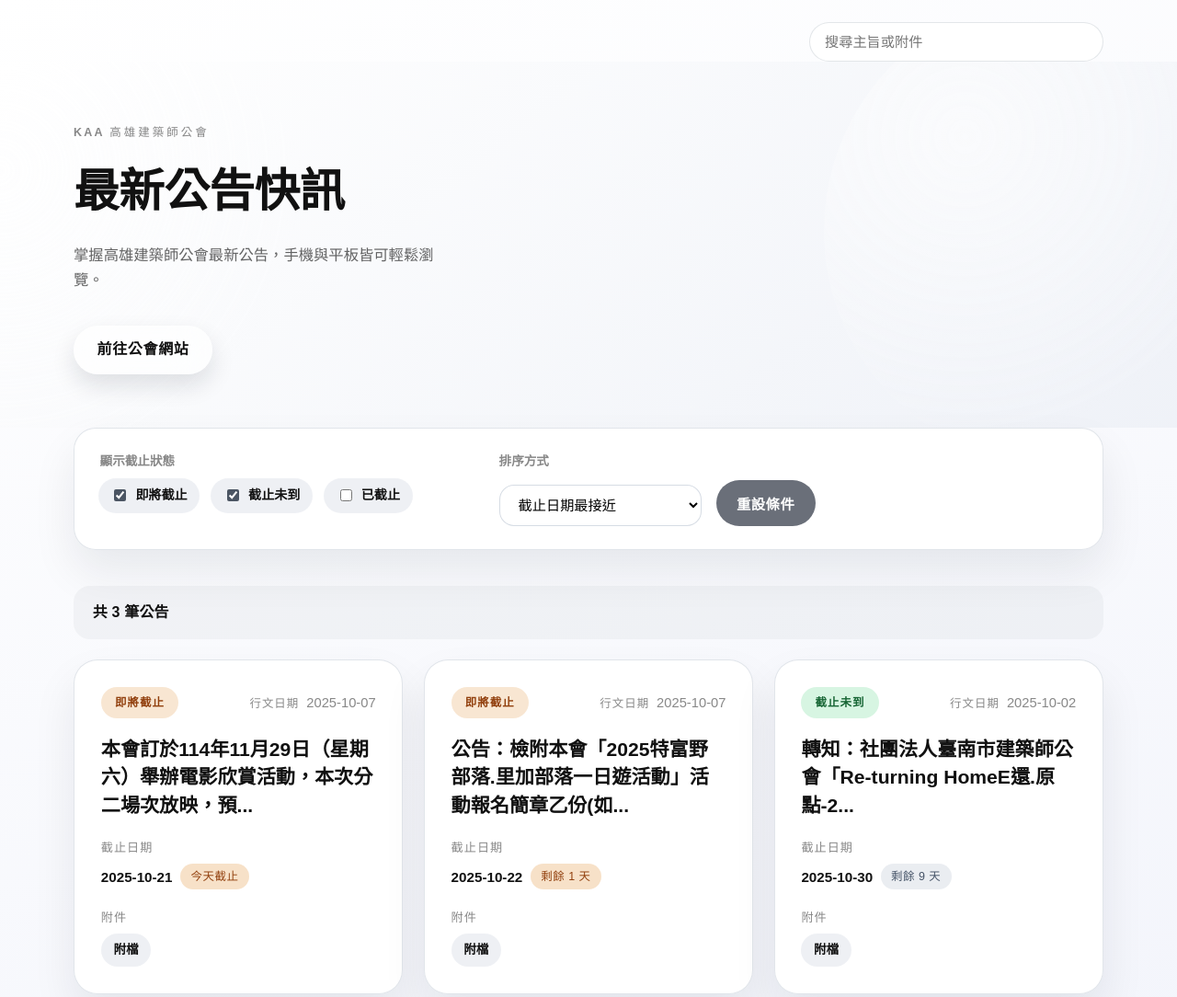
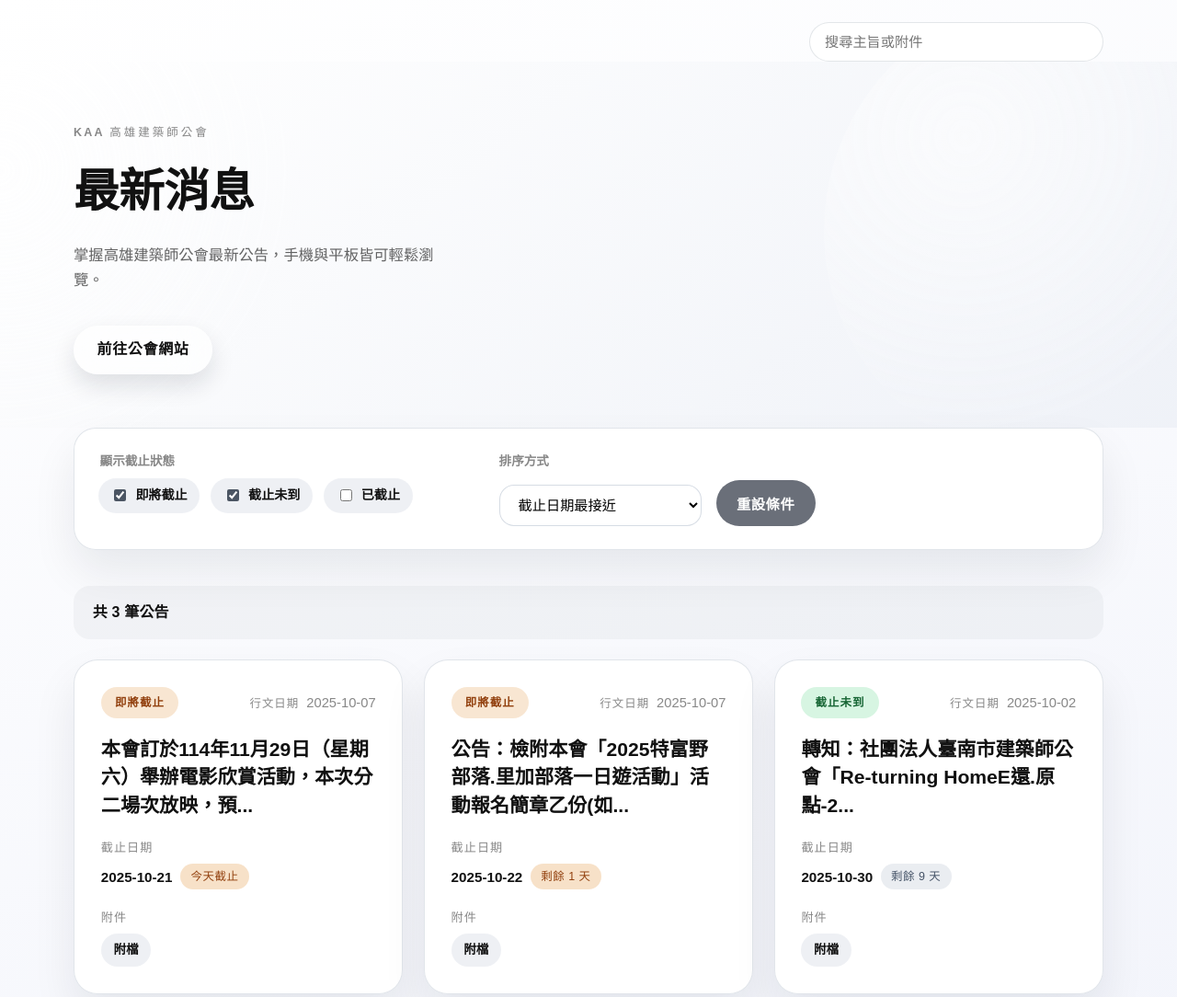
Before and after one commit to thinklab-architects/LINE-------, a website: page site/public/index.html in a window 1280 px wide. Shown: the top 1084 px of the page at 92% size. Drawn offline with Linux system fonts and the light colour scheme.

Commit message:
copy: rename hero title to latest news

```diff
--- a/site/public/app.js
+++ b/site/public/app.js
@@ -131,7 +131,7 @@ function bootstrapLayout() {
       <div class="shell hero__inner">
         <div class="hero__lede">
           <p class="hero__eyebrow"><span class="hero__eyebrow-abbr">KAA</span>高雄建築師公會</p>
-          <h1 class="hero__title">最新公告快訊</h1>
+          <h1 class="hero__title">最新消息</h1>
           <p class="hero__description">
             掌握高雄建築師公會最新公告，手機與平板皆可輕鬆瀏覽。
           </p>
--- a/site/public/index.html
+++ b/site/public/index.html
@@ -27,7 +27,7 @@
       <div class="shell hero__inner">
         <div class="hero__lede">
           <p class="hero__eyebrow"><span class="hero__eyebrow-abbr">KAA</span>高雄建築師公會</p>
-          <h1 class="hero__title">最新公告快訊</h1>
+          <h1 class="hero__title">最新消息</h1>
           <p class="hero__description">
             掌握高雄建築師公會最新公告，手機與平板皆可輕鬆瀏覽。
           </p>
```
